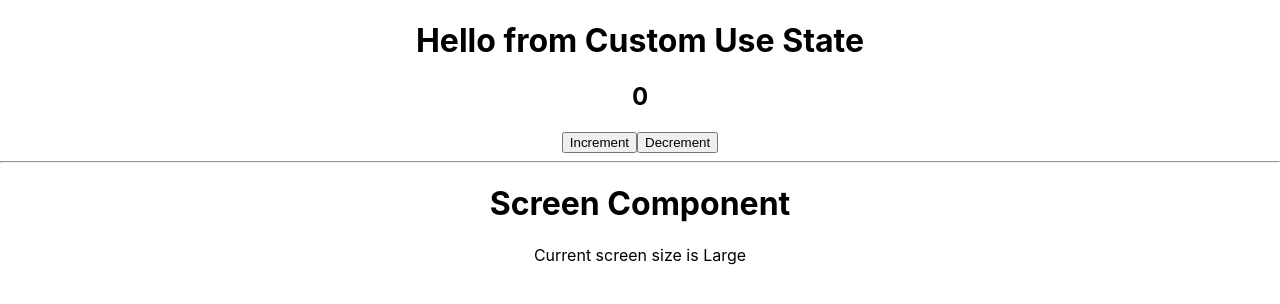
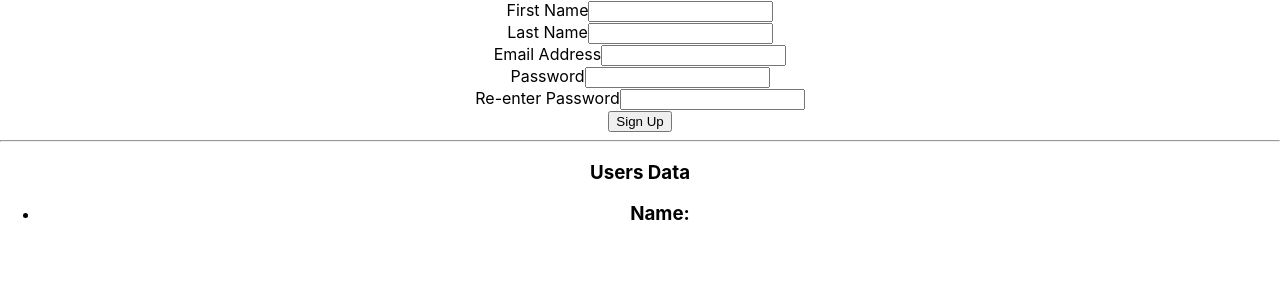
Before and after one commit to anisur2805/learning-react-, a React (Create React App) app: page / in a window 1280 px wide. Shown: the top 304 px of the page. Built offline with nearby package versions, Linux system fonts and the light colour scheme.

Commit message:
create form custom hook

```diff
--- a/package.json
+++ b/package.json
@@ -34,8 +34,5 @@
       "last 1 firefox version",
       "last 1 safari version"
     ]
-  },
-  "devDependencies": {
-    "eslint": "^7.29.0"
   }
 }
--- a/src/App.js
+++ b/src/App.js
@@ -1,29 +1,36 @@
+/* eslint-disable no-unused-vars */
 import "./App.css";
 
-// import UseRef from "./components/hooks/useRef";
-// import UseRef2 from "./components/hooks/useRef2";
-// import MemoComponent from './components/hooks/useMemo'
-// import CallbackComponent from "./components/hooks/useCallback";
-// import ContextComponent from "./components/hooks/useContext";
-// import UseReducerComponent from "./components/hooks/UseReducer";
-// import UseReducerComponent2 from "./components/hooks/UseReducer2";
-// import CustomStateHook from "./components/hooks/useCounter/useHook1";
-import CustomStateHook from "./components/hooks/useCounter/useHook2";
+// HOC
+import ClickCounter from "./components/HOC/1/ClickCounter";
+import HoverCounter from "./components/HOC/1/HoverCounter";
+import ProductsListWithSearch from "./components/HOC/3/productCard";
 
-// import ClickCounter from "./components/HOC/1/ClickCounter";
-// import HoverCounter from "./components/HOC/1/HoverCounter";
+import UseSplitPane from "./components/inheritance/test";
+import TextInheritance from "./components/inheritance/Text";
+import EmojiComposition from "./components/composition/Emoji";
+import TextComposition from "./components/composition/TextComposition";
+import AccessingElement from "./components/AccessingElement";
+import OrderComponent from "./components/state-lifting/three/OrderComponent";
+import Calculator from "./components/boil/Calculator";
+import StateLifting from "./components/state-lifting/one"
+import A from "./components/state-lifting/two/A";
 
-// import ProductsListWithSearch from "./components/HOC/3/productCard";
+// Hooks
+import UseRef from "./components/hooks/useRef";
+import UseRef2 from "./components/hooks/useRef2";
+import MemoComponent from './components/hooks/useMemo'
+import CallbackComponent from "./components/hooks/useCallback";
+import ContextComponent from "./components/hooks/useContext";
+import UseReducerComponent from "./components/hooks/UseReducer";
+import UseReducerComponent2 from "./components/hooks/UseReducer2";
+import CustomStateHook from "./components/hooks/useCounter/useHook1";
+import CustomStateHook2 from "./components/hooks/useCounter/useHook2";
 
-// import UseSplitPane from "./components/inheritance/test";
-// import TextInheritance from "./components/inheritance/Text";
-// import EmojiComposition from "./components/composition/Emoji";
-// import TextComposition from "./components/composition/TextComposition";
-// import AccessingElement from "./components/AccessingElement";
-// import OrderComponent from "./components/state-lifting/three/OrderComponent";
-// import Calculator from "./components/boil/Calculator";
-// import StateLifting from "./components/state-lifting/one"
-// import A from "./components/state-lifting/two/A";
+import CopyComponent from "./components/Copy.jsx";
+
+// Custom Form Hook
+import SignUp from "./components/hooks/CustomHook/Signup";
 
 function App() {
   return (
@@ -81,7 +88,13 @@ function App() {
       {/* <UseReducerComponent /> */}
       {/* <UseReducerComponent2 /> */}
 
-      <CustomStateHook />
+      {/* <CustomStateHook />
+      {/* <CustomStateHook2 />
+	  <useCustomForm /> */}
+
+      {/* <CopyComponent /> */}
+
+      <SignUp />
     </div>
   );
 }
--- /dev/null
+++ b/src/components/Copy.jsx
@@ -0,0 +1,26 @@
+import React, { useState} from "react";
+
+export default function CopyComponent() {
+	const [ value, setValue ] = useState("");
+	const [ message, setMessage ] = useState("Copy")
+
+	const copyEvent = (e) => {
+		e.preventDefault();
+		if (navigator.clipboard.writeText(value)) {
+			setMessage("Copied!")
+			setTimeout(() => {
+				setMessage("Copy")
+			}, 2000)
+		}
+	}
+	return (
+		<div>
+			<h2>Enter Text and Copy </h2>
+			<form>
+				<input value={ value } placeholder="Enter text here..." onChange={ (e) => setValue(e.target.value) } />
+				{ value && <button onClick={ copyEvent }> { message } </button> }
+				<p>Insert text and then you will able to copy </p>
+			</form>
+		</div>
+	);
+};
--- /dev/null
+++ b/src/components/hooks/CustomHook/CustomHooks.js
@@ -0,0 +1,21 @@
+import { useState } from "react";
+
+const useSignUpForm = () => {
+  const [inputs, setInputs] = useState({});
+
+  const handleSubmit = (e) => {
+    e.preventDefault();
+    setInputs({});
+
+    console.log(e);
+    e.target.reset();
+  };
+
+  const handleInputChange = (e) => {
+    e.persist();
+    setInputs((inputs) => ({ ...inputs, [e.target.name]: e.target.value }));
+  };
+  return { handleSubmit, handleInputChange, inputs };
+};
+
+export default useSignUpForm;
--- /dev/null
+++ b/src/components/hooks/CustomHook/Signup.js
@@ -0,0 +1,77 @@
+import React from "react";
+import useSignUpForm from "./CustomHooks";
+
+const SignUp = () => {
+  const { inputs, handleInputChange, handleSubmit } = useSignUpForm();
+
+  return (
+    <div>
+      <form onSubmit={handleSubmit}>
+        <div className="form-group">
+          <label>First Name</label>
+          <input
+            name="firstName"
+            required
+            onChange={handleInputChange}
+            value={inputs.firstName}
+          />
+          <br />
+          <label>Last Name</label>
+          <input
+            name="lastName"
+            required
+            onChange={handleInputChange}
+            value={inputs.lastName}
+          />
+        </div>
+
+        <div className="form-group">
+          <label>Email Address</label>
+          <input
+            type="email"
+            name="email"
+            required
+            onChange={handleInputChange}
+            value={inputs.email}
+          />
+        </div>
+
+        <div className="form-group">
+          <label>Password</label>
+          <input
+            type="password"
+            name="password1"
+            value={inputs.password1}
+            onChange={handleInputChange}
+          />
+        </div>
+
+        <div className="form-group">
+          <label>Re-enter Password</label>
+          <input
+            type="password"
+            name="password2"
+            value={inputs.password2}
+            onChange={handleInputChange}
+          />
+        </div>
+
+        <button type="submit">Sign Up</button>
+
+        <hr />
+      </form>
+
+      <h3>Users Data </h3>
+
+      <ul>
+        <li>
+          <h3>
+            Name: {inputs.firstName}  {inputs.lastName}
+          </h3>
+        </li>
+      </ul>
+    </div>
+  );
+};
+
+export default SignUp;
--- /dev/null
+++ b/src/react-app-env.d.ts
@@ -0,0 +1 @@
+/// <reference types="react-scripts" />
```
Also changed, not shown: 1 other file (tests, documents, lock files or other folders).
